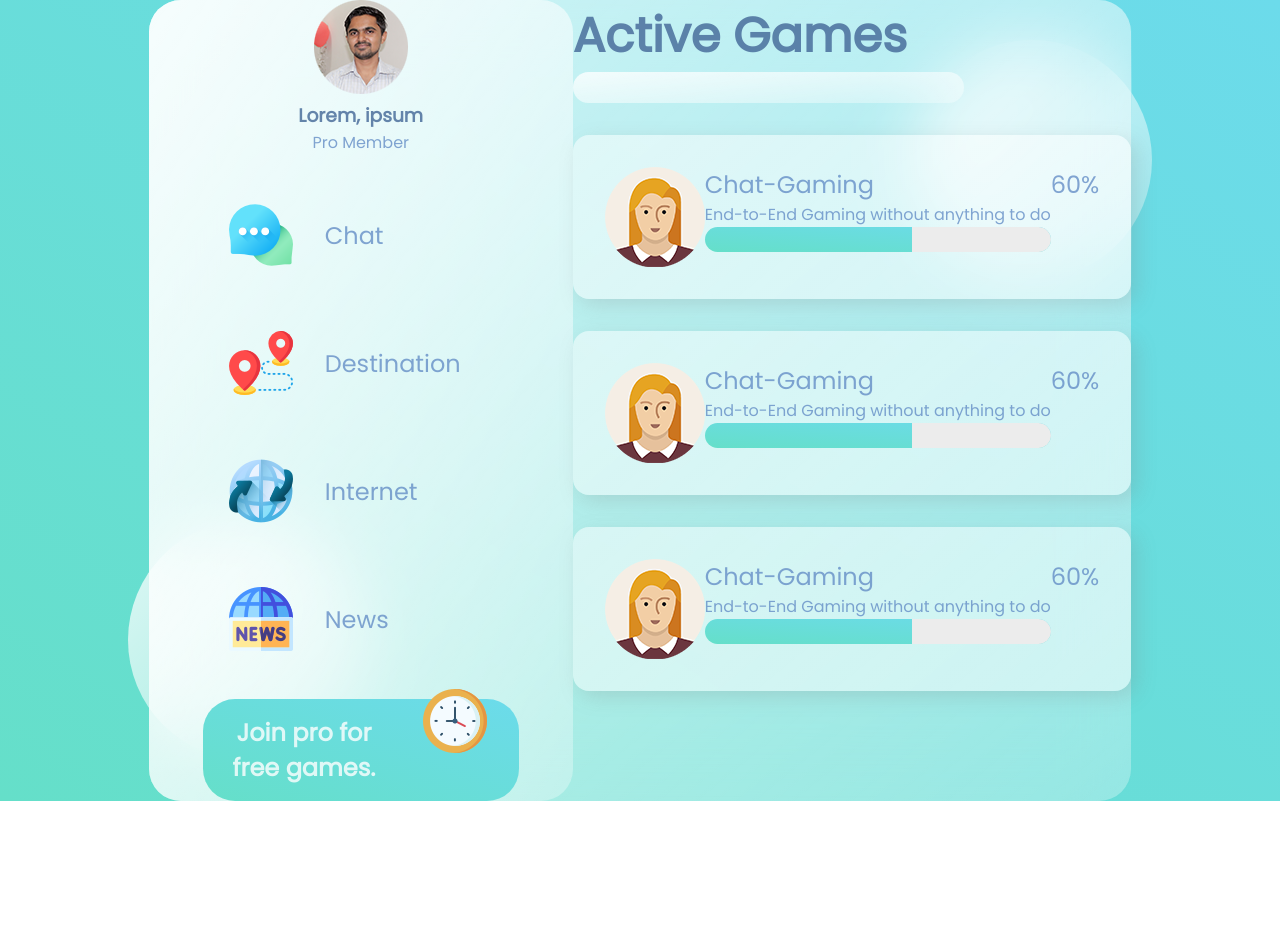
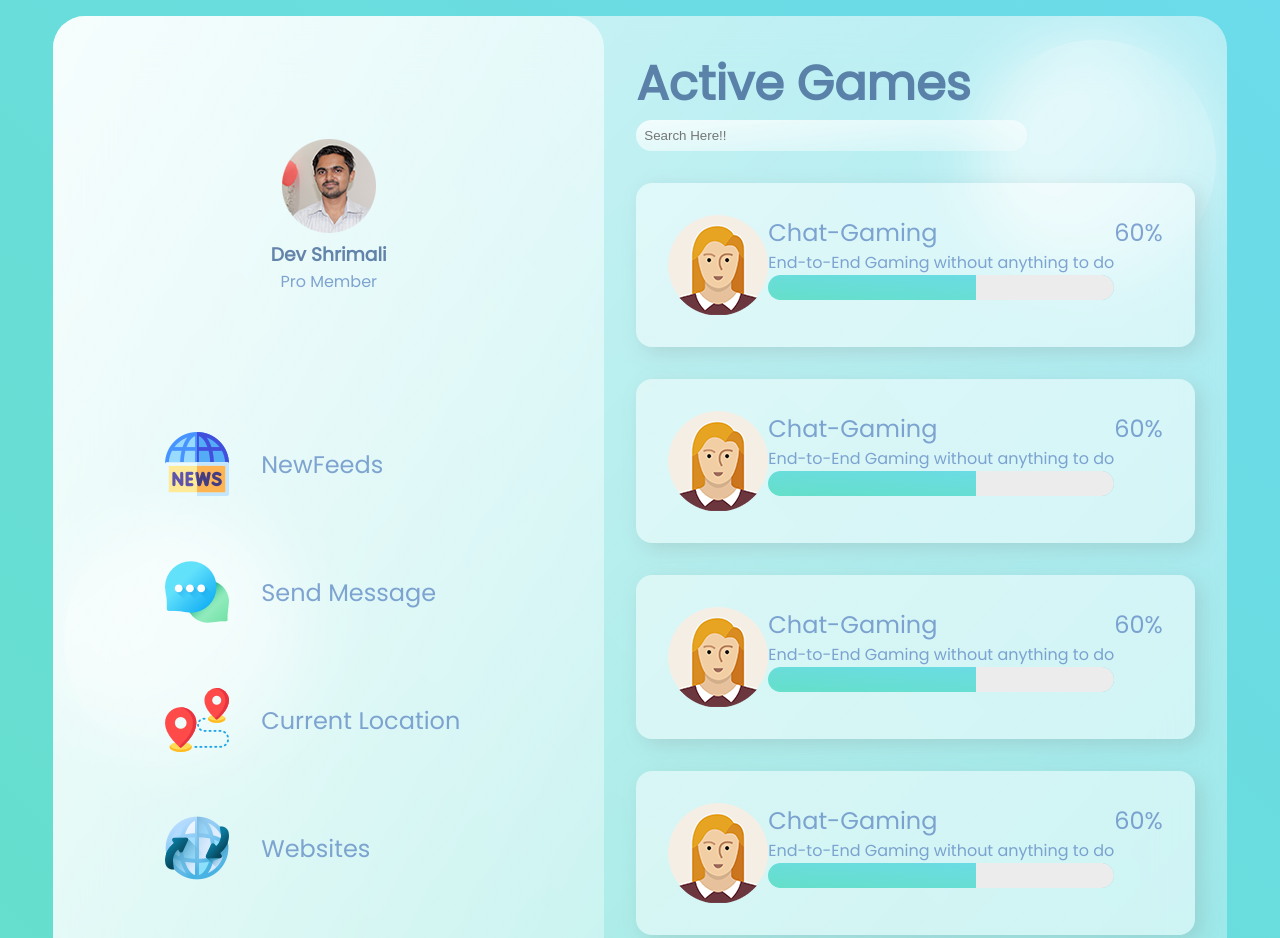
Before and after one commit to DevShrimali/glass-effect-page, a plain HTML site: page index.html in a window 1280 px wide. Shown: the top 938 px of the page. Before the commit the page ends 801 px from the top, so only its background shows below. Drawn offline with Linux system fonts and the light colour scheme.

Commit message:
some minor change

```diff
--- a/index.html
+++ b/index.html
@@ -11,30 +11,30 @@
 <body>
     <main>
         <section class="glass">
+            <!-- -------------------------------------------------------------------------------------------------- -->
             <div class="dashboard">
                 <div class="user">
                     <img src="./images/Upload.png" alt="">
-                    <h3>Lorem, ipsum</h3>
+                    <h3>Dev Shrimali</h3>
                     <p>Pro Member</p>
                 </div>
                 <div class="links">
                     <div class="link">
+                        <img src="./images/News.png" alt="">
+                        <h2>NewFeeds</h2>
+                    </div>
+                    <div class="link">
                         <img src="./images/Chat.png" alt="">
-                        <h2>Chat</h2>
+                        <h2>Send Message</h2>
                     </div>
                     <div class="link">
                         <img src="./images/Destination.png" alt="">
-                        <h2>Destination</h2>
+                        <h2>Current Location</h2>
                     </div>
                     <div class="link">
                         <img src="./images/Internet.png" alt="">
-                        <h2>Internet</h2>
+                        <h2>Websites</h2>
                     </div>
-                    <div class="link">
-                        <img src="./images/News.png" alt="">
-                        <h2>News</h2>
-                    </div>
-
                 </div>
                 <div class="pro">
                     <h2>Join pro for free games.</h2>
@@ -42,10 +42,33 @@
                 </div>
 
             </div>
+            <!-- ~~~~~~~~~~~~~~~~~~~~~~~~~~~~~~~~~~~~~~~~~~~~~~~~~~~~~~~~~~~~~~~~~~~~~~~~~~~~~~~~~~~~~~~~~~~~~~~ -->
+
+
+
+            <!-- -------------------------------------------------------------------------------------------------- -->
             <div class="status">
                 <h1>Active Games</h1>
-                <input type="text">
+                <input type="text" placeholder="Search Here!!">
                 <div class="cards">
+                    <div class="card">
+                        <img src="./images/x.png" alt="">
+                        <div class="card-info">
+                            <h2>Chat-Gaming</h2>
+                            <p>End-to-End Gaming without anything to do</p>
+                            <div class="progress"></div>
+                        </div>
+                        <h2 class="percentage">60%</h2>
+                    </div>
+                    <div class="card">
+                        <img src="./images/x.png" alt="">
+                        <div class="card-info">
+                            <h2>Chat-Gaming</h2>
+                            <p>End-to-End Gaming without anything to do</p>
+                            <div class="progress"></div>
+                        </div>
+                        <h2 class="percentage">60%</h2>
+                    </div>
                     <div class="card">
                         <img src="./images/x.png" alt="">
                         <div class="card-info">
--- a/style.css
+++ b/style.css
@@ -27,13 +27,14 @@ main {
     display: flex;
     align-items: center;
     justify-content: center;
+    padding: 1rem;
 }
 
 .glass  {
 
     background: white;
     min-height: 80vh;
-    min-width: 60%;
+    min-width: 60vw;
     background: linear-gradient(to right bottom,
     rgba(255, 255, 255,0.7),
     rgba(255, 255, 255,0.3));
@@ -54,15 +55,14 @@ main {
 }
 .circle1 {
     top: 5%;
-    right: 10%;
+    right: 5%;
 }
 .circle2 {
     bottom: 5%;
-    left: 10%;
+    left: 5%;
 }
 
 .dashboard {
-    flex: 1;
     display: flex;
     flex-direction: column;
     align-items: center;
@@ -72,8 +72,7 @@ main {
     rgba(255, 255, 255,0.8),
     rgba(255, 255, 255,0.3));
     border-radius: 2rem;
-
-
+    padding: 2rem;
 }
 .link {
     display: flex;
@@ -88,7 +87,6 @@ main {
     flex: 2;
 }
 .pro {
-
     background: linear-gradient(to right top, #65dfc9, #6cdbeb);
     border-radius: 2rem;
     color: white;
@@ -110,6 +108,7 @@ main {
 
 .status {
     margin-bottom: 3rem;
+    padding: 2rem;
 }
 .status input {
     background: linear-gradient(to right bottom,
```
